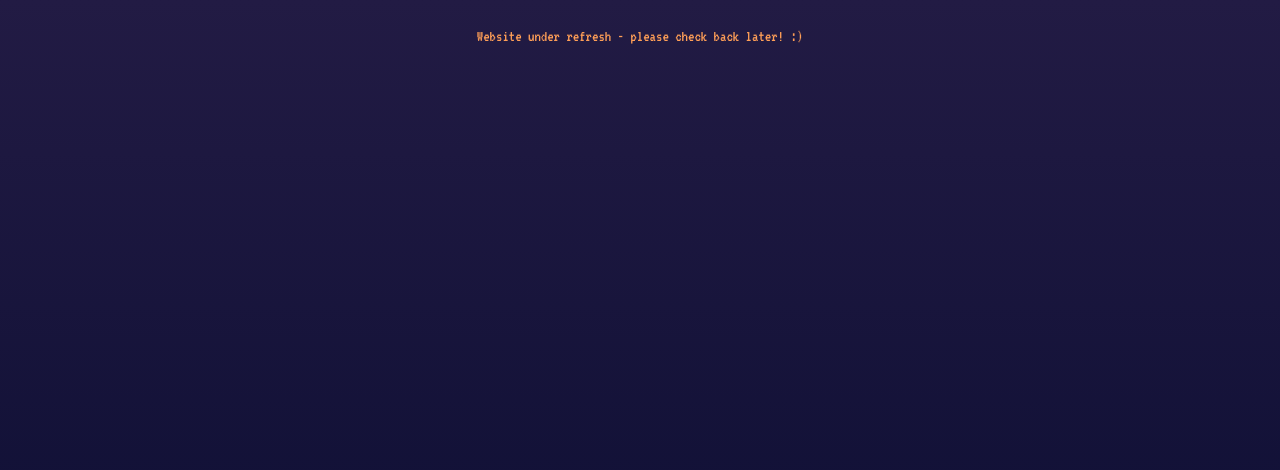
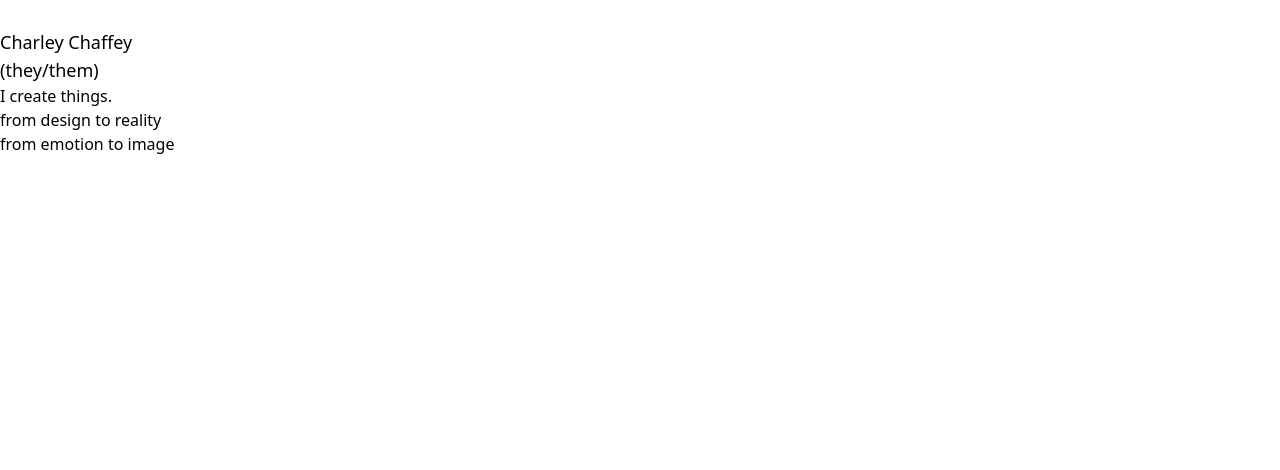
Before and after one commit to chelffey/about-chelffey, a React (Create React App) app: page / in a window 1280 px wide. Shown: the top 470 px of the page. Built offline with nearby package versions, Linux system fonts and the light colour scheme.

Commit message:
cleaning

```diff
--- a/src/App.js
+++ b/src/App.js
@@ -1,14 +1,12 @@
 import React from "react";
 import Home from "./pages/Home";
 import { Route, Routes } from "react-router-dom";
-// import AboutMe from "./pages/AboutMe";
 
 function App() {
   return (
     <>
       <Routes>
         <Route path="/" element={<Home />} />
-        {/* <Route path="/about-me" element={<AboutMe />} /> */}
       </Routes>
     </>
   );
--- a/src/components/Toolbar.js
+++ /dev/null
@@ -1,12 +0,0 @@
-import React from "react";
-import "./Toolbar.css";
-
-export default class Toolbar extends React.Component {
-  render() {
-    return (
-      <nav className="navbar">
-        <img src={require("../images/cat-logo.png")} alt="icon" />
-      </nav>
-    );
-  }
-}
--- a/src/main.css
+++ b/src/main.css
@@ -2,7 +2,7 @@
 @tailwind components;
 @tailwind utilities;
 
-body {
+/* body {
   margin: 0;
   text-align: center;
   font-family: "VT323", monospace;
@@ -15,4 +15,4 @@ body {
 code {
   font-family: source-code-pro, Menlo, Monaco, Consolas, "Courier New",
     monospace;
-}
+} */
--- a/src/pages/AboutMe.js
+++ /dev/null
@@ -1,24 +0,0 @@
-import React from "react";
-
-export default class AboutMe extends React.Component {
-  render() {
-    return (
-      <div className="pageContainer">
-        <h1>About me, [the website].</h1>
-        <p>
-          Thought you were learning more about Charley? Well you thought wrong -
-          cause you&apos;re actually talking to me, the website.
-        </p>
-        <p>
-          I was born on a hot summers day. I was concieved from Javascript,
-          React and a dose of imagination. Though I am only a few days old, I am
-          growing fast. Each day I prune myself with ESLint and Prettier.
-        </p>
-        <h2>What am I made of</h2>
-        <p>Reactjs with Javascript, a full frontend hosted on GitHub pages.</p>
-        <p>Chelsea&apos;s frontend skills went UP after I was created.</p>
-        <p>Check out my repo - my blood and guts.</p>
-      </div>
-    );
-  }
-}
--- a/src/pages/Home.js
+++ b/src/pages/Home.js
@@ -4,8 +4,26 @@ export default class Home extends React.Component {
   render() {
     return (
       <div className="h-screen">
-        <br/>
-        Website under refresh - please check back later! :)
+        <h1 className="text-lg font-medium">
+          <br/>
+          Charley Chaffey<br/>
+          (they/them)
+        </h1>
+        <div>
+          I create things.
+        </div>
+
+        <div>
+          <h2>
+            from design to reality
+          </h2>
+        </div>
+
+        <div>
+          <h2>
+            from emotion to image
+          </h2>
+        </div>
       </div>
     );
   }
```
Also changed, not shown: src/components/Toolbar.css (deleted, +0 -12 lines), 2 other files (tests, documents, lock files or other folders).
